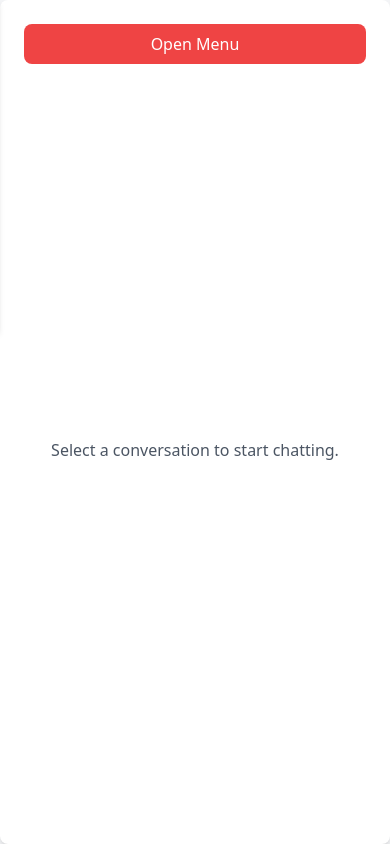
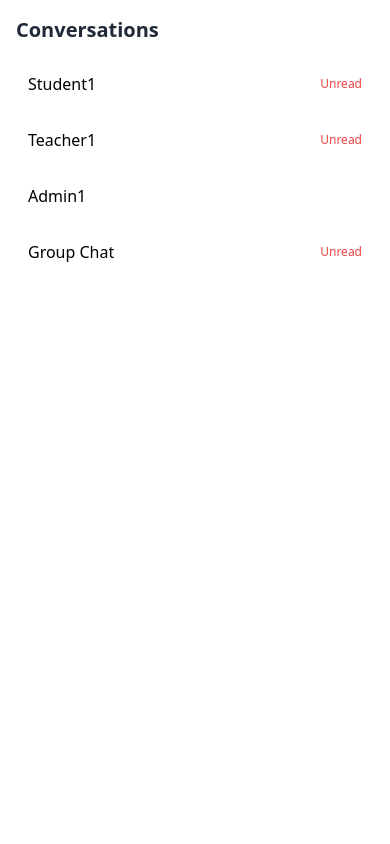
Before and after one commit to mukimuddin/cornea-lms, a React (Vite) app: page /chat in a window 390 px wide. Built offline with nearby package versions, Linux system fonts and the light colour scheme.

Commit message:
chatres2

```diff
--- a/src/pages/Chat.jsx
+++ b/src/pages/Chat.jsx
@@ -30,36 +30,26 @@ function Chat() {
 
   const [activeConversation, setActiveConversation] = useState(null);
   const [newMessage, setNewMessage] = useState('');
-  const [sidebarOpen, setSidebarOpen] = useState(false); // Sidebar state
   const sidebarRef = useRef(null);
   const navigate = useNavigate();
 
   const handleConversationClick = (id) => {
     setActiveConversation(id);
     setNewMessage('');
-    setMessages((prevMessages) => ({
-      ...prevMessages,
-      [id]: prevMessages[id].map((msg) => ({ ...msg, status: 'Read' })),
-    }));
-    setSidebarOpen(false); // Close sidebar on conversation selection
   };
 
   const handleOutsideClick = (event) => {
     if (sidebarRef.current && !sidebarRef.current.contains(event.target)) {
-      setSidebarOpen(false);
+      setActiveConversation(null); // Close the chat view on outside click
     }
   };
 
   useEffect(() => {
-    if (sidebarOpen) {
     document.addEventListener('mousedown', handleOutsideClick);
-    } else {
-      document.removeEventListener('mousedown', handleOutsideClick);
-    }
     return () => {
       document.removeEventListener('mousedown', handleOutsideClick);
     };
-  }, [sidebarOpen]);
+  }, []);
 
   const handleSendMessage = () => {
     if (newMessage.trim() === '') return;
@@ -80,27 +70,18 @@ function Chat() {
   return (
     <div className="flex h-screen bg-gray-100">
       {/* Sidebar */}
+      {!activeConversation && (
         <aside
           ref={sidebarRef}
-        className={`fixed md:static top-0 left-0 z-40 w-64 bg-white shadow-md p-4 transform ${
-          sidebarOpen ? 'translate-x-0' : '-translate-x-full'
-        } transition-transform duration-300 md:translate-x-0`}
+          className="w-full md:w-1/3 lg:w-1/4 bg-white shadow-md p-4 overflow-y-auto"
         >
-        <button
-          onClick={() => setSidebarOpen(false)}
-          className="md:hidden text-gray-800 mb-4"
-        >
-          Close
-        </button>
           <h2 className="text-xl font-bold text-gray-800 mb-4">Conversations</h2>
           <ul className="space-y-2">
             {conversations.map((conversation) => (
               <li
                 key={conversation.id}
                 onClick={() => handleConversationClick(conversation.id)}
-              className={`p-3 rounded-lg cursor-pointer ${
-                activeConversation === conversation.id ? 'bg-red-500 text-white' : 'hover:bg-gray-200'
-              }`}
+                className="p-3 rounded-lg cursor-pointer hover:bg-gray-200"
               >
                 <div className="flex justify-between items-center">
                   <span>{conversation.name}</span>
@@ -110,34 +91,52 @@ function Chat() {
             ))}
           </ul>
         </aside>
+      )}
 
       {/* Main Chat Area */}
-      <main className="flex-1 flex flex-col bg-white shadow-md rounded-lg p-6">
+      {activeConversation && (
+        <main className="flex-1 flex flex-col bg-white shadow-md rounded-lg">
+          {/* Header */}
+          <div className="flex items-center justify-between bg-gray-100 p-4 border-b">
             <button
-          onClick={() => setSidebarOpen(true)}
-          className="md:hidden bg-red-500 text-white px-4 py-2 rounded-lg mb-4"
+              onClick={() => setActiveConversation(null)}
+              className="text-gray-800 bg-gray-200 px-4 py-2 rounded-lg hover:bg-gray-300"
             >
-          Open Menu
+              Back
             </button>
-        {activeConversation ? (
-          <>
-            <h2 className="text-2xl font-bold text-gray-800 mb-4">
+            <h2 className="text-xl font-bold text-gray-800">
               {conversations.find((c) => c.id === activeConversation)?.name || 'Chat'}
             </h2>
-            <div className="flex-1 overflow-y-auto border rounded-lg p-4 bg-gray-50">
+          </div>
+
+          {/* Messages */}
+          <div className="flex-1 overflow-y-auto p-4">
             {(messages[activeConversation] || []).map((message, index) => (
-                <div key={index} className="mb-4">
+              <div
+                key={index}
+                className={`mb-4 ${
+                  message.sender === 'You' ? 'text-right' : 'text-left'
+                }`}
+              >
                 <p className="text-sm text-gray-600">
                   <span className="font-bold">{message.sender}</span> at {message.timestamp}
                 </p>
-                  <p className="text-gray-800">{message.content}</p>
-                  <p className="text-xs text-gray-500">Status: {message.status}</p>
+                <p
+                  className={`inline-block px-4 py-2 rounded-lg ${
+                    message.sender === 'You'
+                      ? 'bg-red-500 text-white'
+                      : 'bg-gray-200 text-gray-800'
+                  }`}
+                >
+                  {message.content}
+                </p>
               </div>
             ))}
           </div>
 
           {/* Message Input */}
-            <div className="mt-4 flex items-center space-x-4">
+          <div className="p-4 border-t">
+            <div className="flex items-center space-x-4">
               <input
                 type="text"
                 value={newMessage}
@@ -152,13 +151,9 @@ function Chat() {
                 Send
               </button>
             </div>
-          </>
-        ) : (
-          <div className="flex items-center justify-center h-full">
-            <p className="text-gray-600">Select a conversation to start chatting.</p>
           </div>
+        </main>
       )}
-      </main>
     </div>
   );
 }
```
Lines whose indentation alone changed are shown as unchanged.
